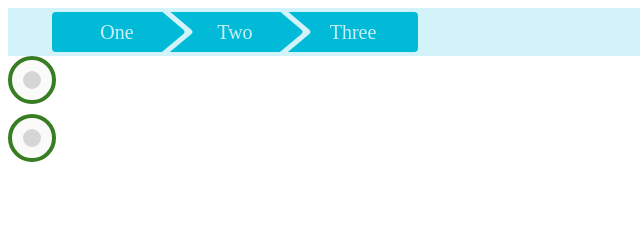
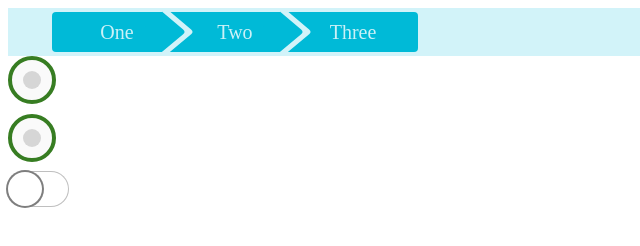
Before and after one commit to KostiaSnihyr/FE14, a plain HTML site: page html/task-4/index.html in a window 1280 px wide. Shown: the full height of the page, 0-640 px from the left. Drawn offline with Linux system fonts and the light colour scheme.

Commit message:
add switcher

```diff
--- a/html/task-4/index.html
+++ b/html/task-4/index.html
@@ -33,5 +33,10 @@
             <label for="check2"></label>
         </div>
     </div>
+
+    <label class="label">
+        <input type="checkbox" class="label__input">
+        <span class="label__span"></span>
+    </label>
 </body>
 </html>
--- a/html/task-4/style.css
+++ b/html/task-4/style.css
@@ -130,3 +130,59 @@ input {
 .option input:checked ~ label {
     background-color: #e8ebed;
 }
+
+
+/* SWITCHER */
+
+
+.label {
+    position: relative;
+    display: inline-block;
+    width: 60px;
+    height: 34px;
+}
+
+.label__input {
+    opacity: 0;
+    width: 0px;
+    height: 0px;
+}
+
+.label__span {
+    position: absolute;
+    cursor: pointer;
+    top: 0;
+    left: 0;
+    right: 0;
+    bottom: 0;
+    background-color: #ffffff;
+    -webkit-transition: .4s;
+    transition: .4s;
+    opacity: 0.5;
+    border-radius: 40px;
+    box-shadow: 0px 0px 0px 1px grey;
+}
+
+.label__span::before {
+    position: absolute;
+    content: "";
+    height: 34px;
+    width: 34px;
+    left: 0px;
+    bottom: 0px;
+    background-color: #ffffff;
+    -webkit-transition: .4s;
+    transition: .4s;
+    border-radius: 40px;
+    box-shadow: 0px 0px 0px 2px black;
+}
+
+.label__input:checked + .label__span {
+    background-color: #79d276;
+}
+
+.label__input:checked + .label__span::before {
+    -webkit-transform: translateX(26px);
+    -ms-transform: translateX(26px);
+    transform: translateX(26px);
+}
```
